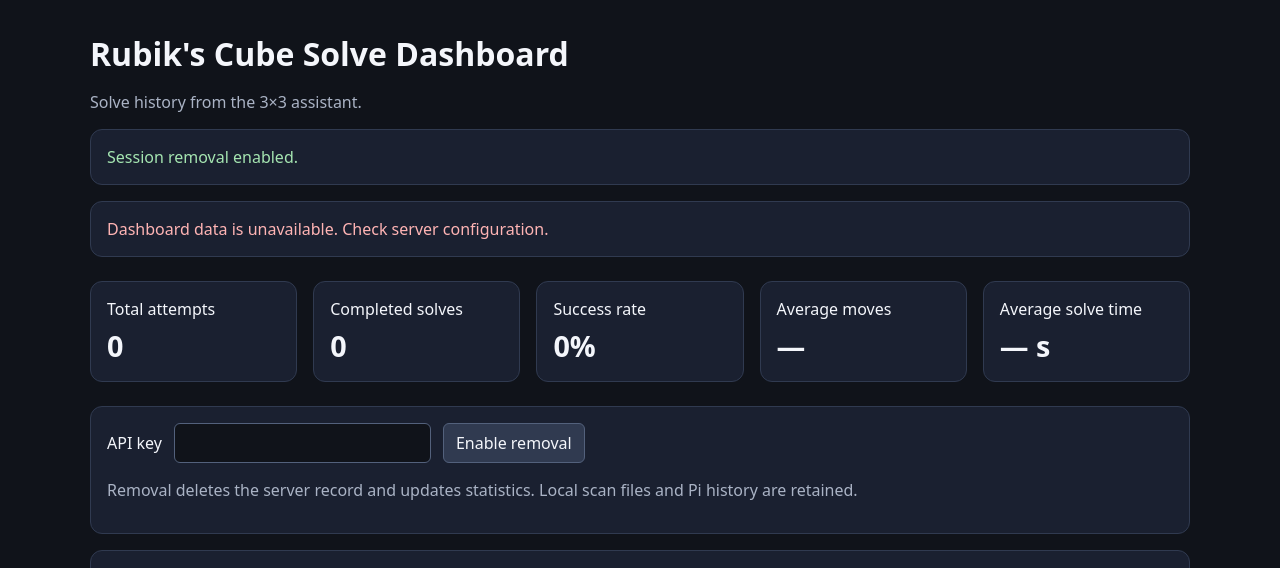
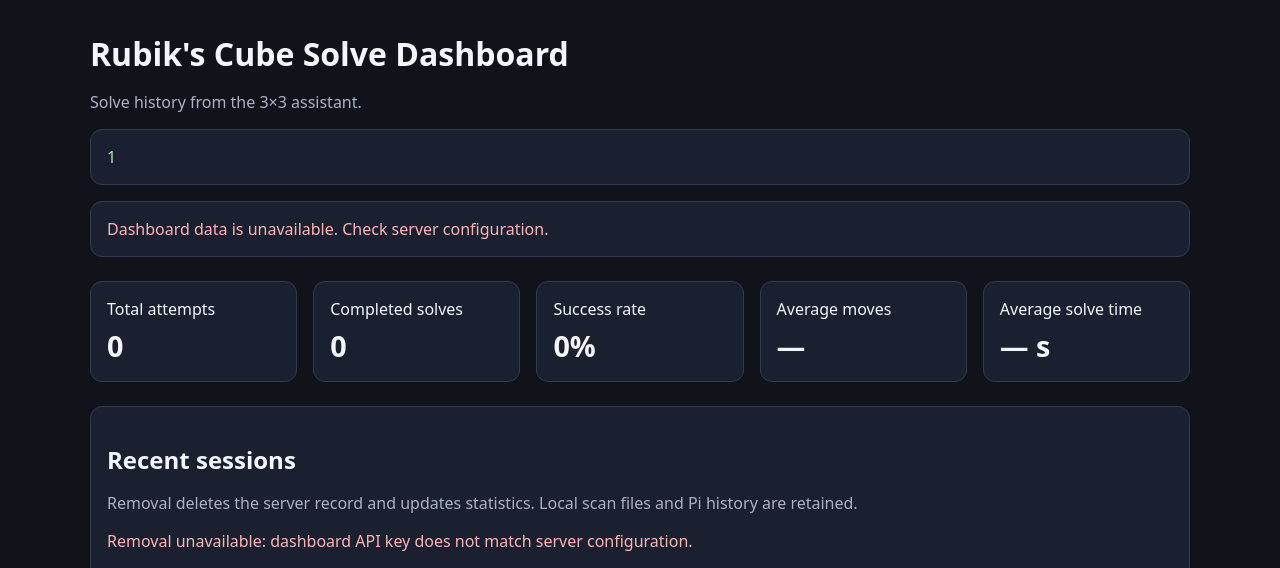
Before and after one commit to hemish-patel5/Rubiks-Cube-Solver, a PHP site: page /index.php in a window 1280 px wide. Shown: the top 568 px of the page. Run offline with PHP 8.4, Linux system fonts and the light colour scheme; the visitor is signed in with stand-in values (Sample User, id 1).

Commit message:
Updated removal function

```diff
--- a/web/index.php
+++ b/web/index.php
@@ -1,5 +1,8 @@
 <?php
 declare(strict_types=1);
+
+// Server-side only; never render this key in the page or send it to the browser.
+const DASHBOARD_API_KEY = '986f42023fe3769e3af61ae02715a495fc47af0fb652614f93721bd01dc3c309';
 
 session_start([
     'use_strict_mode' => true,
@@ -29,10 +32,8 @@ $actionError = null;
 $notice = $_SESSION['notice'] ?? null;
 unset($_SESSION['notice']);
 $configuredKey = getenv('RUBIKS_API_KEY');
-$keyFingerprint = is_string($configuredKey) && $configuredKey !== ''
-    ? hash('sha256', $configuredKey) : null;
-$canRemove = $keyFingerprint !== null
-    && hash_equals($keyFingerprint, $_SESSION['remove_access'] ?? '');
+$canRemove = is_string($configuredKey)
+    && hash_equals($configuredKey, DASHBOARD_API_KEY);
 $page = max(1, (int) (filter_input(INPUT_GET, 'page', FILTER_VALIDATE_INT) ?: 1));
 $pageSize = 25;
 $pageCount = 1;
@@ -43,27 +44,11 @@ if (($_SERVER['REQUEST_METHOD'] ?? '') === 'POST') {
     if (!is_string($csrf) || !hash_equals($_SESSION['csrf_token'], $csrf)) {
         http_response_code(403);
         $actionError = 'Request expired. Reload the page and try again.';
-    } elseif ($action === 'unlock') {
-        $providedKey = $_POST['api_key'] ?? null;
-        if ($keyFingerprint !== null && is_string($providedKey)
-            && hash_equals($configuredKey, $providedKey)) {
-            session_regenerate_id(true);
-            $_SESSION['remove_access'] = $keyFingerprint;
-            $_SESSION['notice'] = 'Session removal enabled.';
-            header('Location: index.php?page=' . $page, true, 303);
-            exit;
-        }
-        http_response_code(403);
-        $actionError = 'API key is incorrect or server authentication is not configured.';
-    } elseif ($action === 'lock') {
-        unset($_SESSION['remove_access']);
-        header('Location: index.php?page=' . $page, true, 303);
-        exit;
     } elseif ($action === 'delete') {
         $sessionId = $_POST['session_id'] ?? null;
         if (!$canRemove) {
             http_response_code(403);
-            $actionError = 'Enter the API key to enable removal first.';
+            $actionError = 'Dashboard API key does not match server configuration.';
         } elseif (!is_string($sessionId) || !preg_match('/^[A-Za-z0-9-]{1,64}$/', $sessionId)) {
             http_response_code(400);
             $actionError = 'Invalid session ID.';
@@ -145,13 +130,10 @@ try {
         th { color: #aab3c5; }
         .error { color: #ffb4b4; }
         .notice { color: #a5e5b1; }
-        button, input { font: inherit; border-radius: 6px; padding: .5rem .75rem; }
+        button { font: inherit; border-radius: 6px; padding: .5rem .75rem; }
         button { cursor: pointer; background: #303a50; color: #f4f6fb; border: 1px solid #53617c; }
         button.remove { color: #ffb4b4; border-color: #9a5360; }
         button:disabled { opacity: .45; cursor: default; }
-        input { background: #10131a; color: #f4f6fb; border: 1px solid #53617c; max-width: 100%; box-sizing: border-box; }
-        .management { margin: 1rem 0; }
-        .management form { display: flex; flex-wrap: wrap; gap: .75rem; align-items: center; }
         .pagination { display: flex; flex-wrap: wrap; gap: 1rem; margin-top: 1rem; }
         a { color: #a7c8ff; }
         @media (max-width: 600px) { main { width: min(100% - 1rem, 1100px); margin: 1rem auto; } th, td { padding: .55rem; } }
@@ -173,27 +155,10 @@ try {
         <div class="card">Average moves<span class="value"><?= h($summary['average_move_count'] ?? '—') ?></span></div>
         <div class="card">Average solve time<span class="value"><?= h($summary['average_solve_time'] ?? '—') ?> s</span></div>
     </section>
-    <section class="panel management" aria-label="Session management">
-        <?php if (!$canRemove): ?>
-            <form method="post" action="index.php?page=<?= h($page) ?>">
-                <input type="hidden" name="action" value="unlock">
-                <input type="hidden" name="csrf_token" value="<?= h($_SESSION['csrf_token']) ?>">
-                <label for="api-key">API key</label>
-                <input id="api-key" type="password" name="api_key" required autocomplete="off">
-                <button type="submit">Enable removal</button>
-            </form>
-        <?php else: ?>
-            <form method="post" action="index.php?page=<?= h($page) ?>">
-                <input type="hidden" name="action" value="lock">
-                <input type="hidden" name="csrf_token" value="<?= h($_SESSION['csrf_token']) ?>">
-                <span>Session removal enabled.</span>
-                <button type="submit">Disable removal</button>
-            </form>
-        <?php endif; ?>
-        <p class="muted">Removal deletes the server record and updates statistics. Local scan files and Pi history are retained.</p>
-    </section>
     <section class="panel">
         <h2>Recent sessions</h2>
+        <p class="muted">Removal deletes the server record and updates statistics. Local scan files and Pi history are retained.</p>
+        <?php if (!$canRemove): ?><p class="error">Removal unavailable: dashboard API key does not match server configuration.</p><?php endif; ?>
         <div class="table-wrap"><table>
             <thead><tr><th>Finished (UTC)</th><th>Session</th><th>Status</th><th>Moves</th><th>Solve time</th><th>Actions</th></tr></thead>
             <tbody>
```
Also changed, not shown: docs/lamp-deployment.md (+12 -9 lines), README.md, 2 other files.
